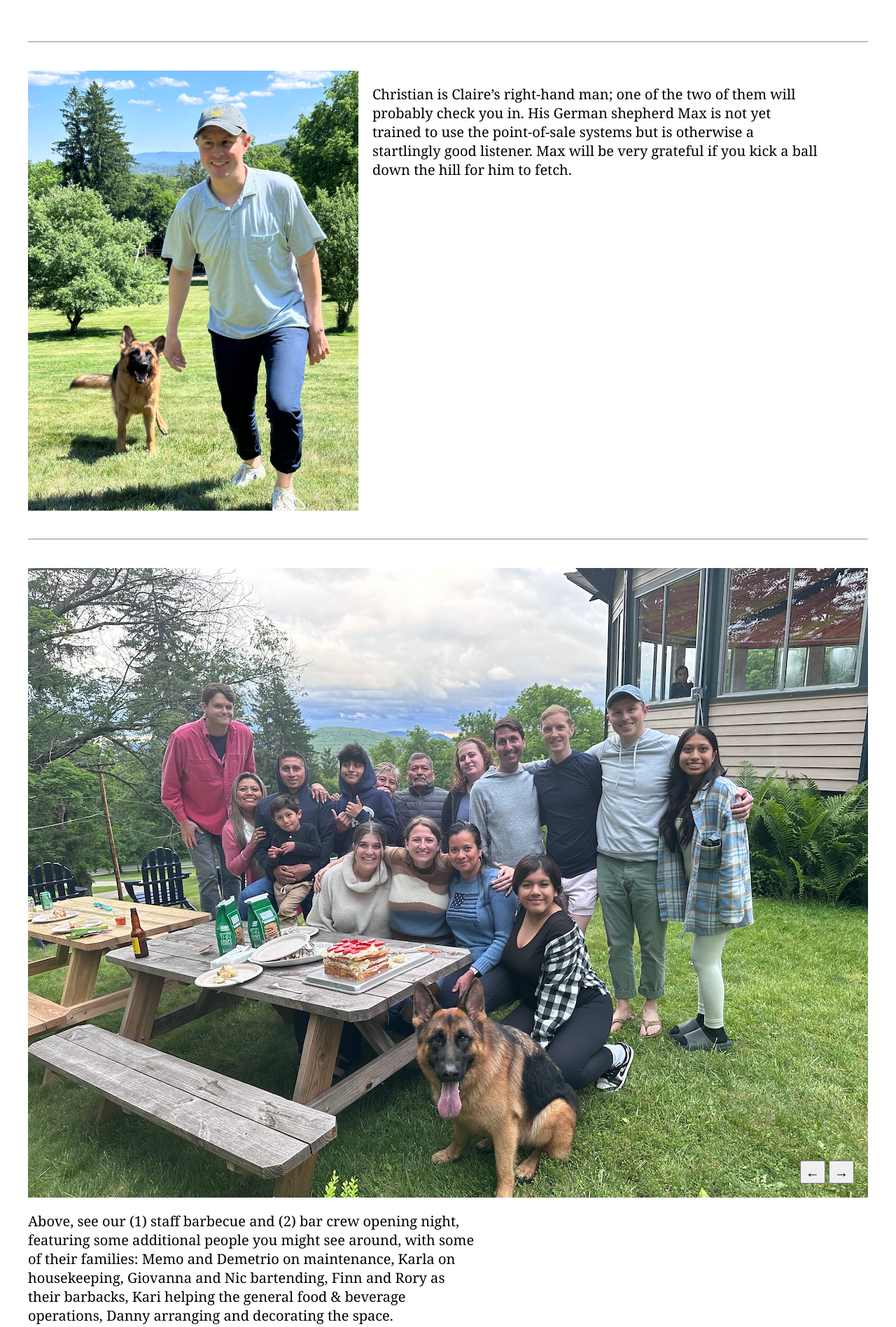
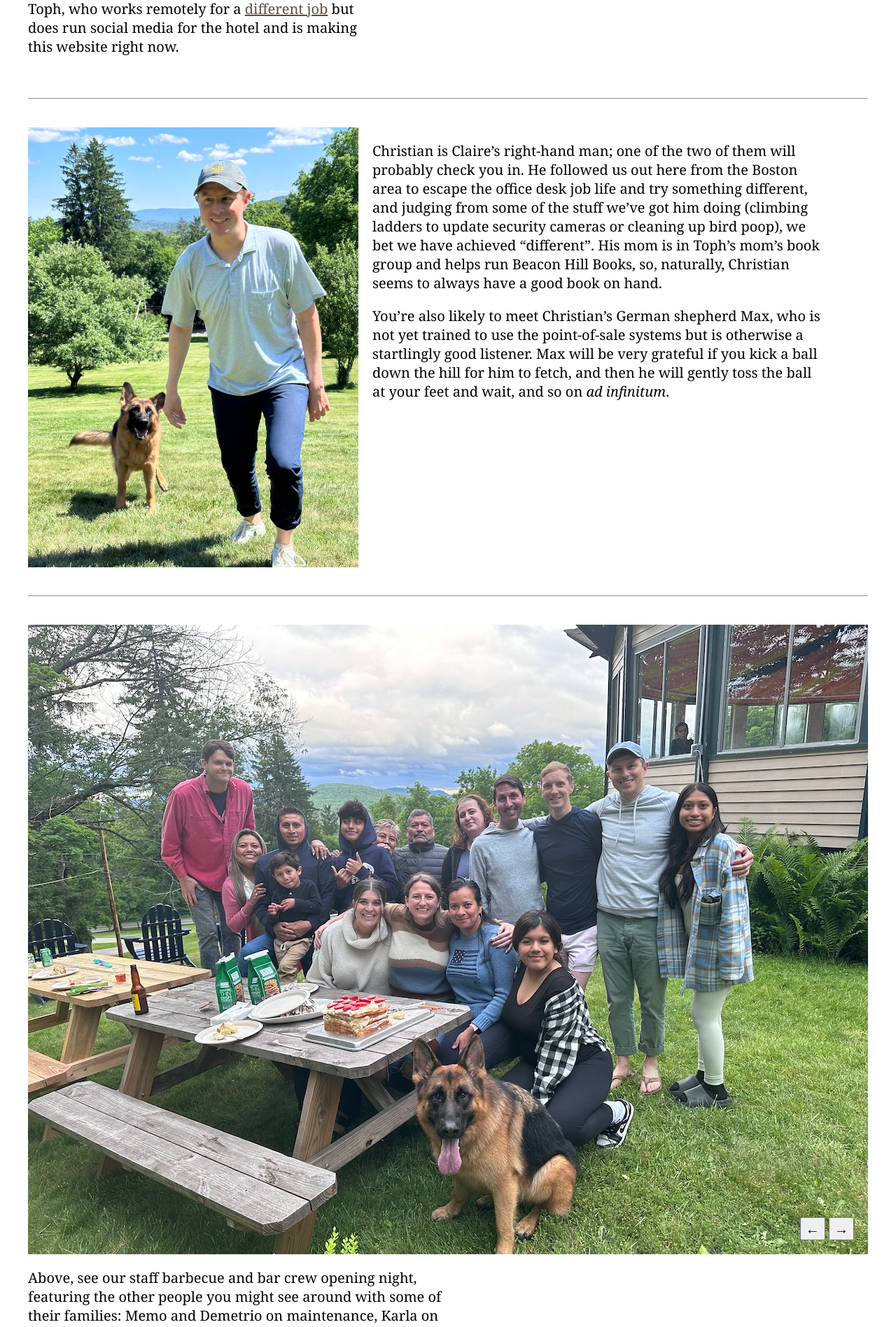
Before and after one commit to tophtucker/appletreeinn, a SvelteKit app: page /about-us in a window 1280 px wide. Shown: the part 842-2739 px from the top of the page at 70% size. Built offline with nearby package versions, Linux system fonts and the light colour scheme.

Commit message:
copy edits

```diff
--- a/src/routes/Intro.svelte
+++ b/src/routes/Intro.svelte
@@ -16,7 +16,7 @@
 			<ul>
 				<li>beautiful views & grounds,</li>
 				<li>hidden gem pool,</li>
-				<li>wood-paneled <a href="/ostrich-room">tavern</a> (open for food & drinks Wed-Sat with live music twice a week),</li>
+				<li>wood-paneled <a href="/ostrich-room">tavern</a> (open for food & drinks Wed. – Sat. with live music twice a week),</li>
 				<li>luxurious bedding, and</li>
 				<li>location walking distance to Tanglewood and Kripalu.</li>
 			</ul>
@@ -56,8 +56,8 @@
 
 	@media (max-width: 640px) {
 		.intro {
-			grid-template-columns: none;
-			grid-template-rows: 1fr 2fr;
+			display: flex;
+			flex-direction: column;
 		}
 		.intro .slideshow {
 			order: 1;
--- a/src/routes/about-us/+page.svelte
+++ b/src/routes/about-us/+page.svelte
@@ -25,13 +25,15 @@
 				For three summers in college, Claire worked at the concierge desk of the Chatham Bars Inn in
 				Cape Cod and fell in love with the industry. She loved the hours sitting at her desk in its
 				glamorous old lobby, helping guests experience the best of the area. She later interned at
-				Rosewood and then, after business school, managed hotels for Starwood. After three years
-				there, she decided she understood enough to strike out on her own, and is excited to now be
-				running a hotel end-to-end.
+				Rosewood and then, after business school, managed hotels from the corporate side for
+				Starwood. After three years there, she decided she understood enough to strike out on her
+				own, and is excited to now be in a position to run it end-to-end: build the business, craft
+				the guest experience, and introduce you to town.
 			</p>
 			<p>
-				She lives on the property with her husband, Toph, who runs social media for the hotel and is
-				making this website right now.
+				She lives on the property with her husband, Toph, who works remotely for a <a
+					href="https://observablehq.com">different job</a
+				> but does run social media for the hotel and is making this website right now.
 			</p>
 		</div>
 		<img src="./heropics/claire-toph.jpg" alt="Claire and Toph" />
@@ -41,20 +43,28 @@
 		<img src="./heropics/christian.jpg" alt="Christian and Max" style="order: 1" />
 		<div style="order: 2">
 			<p>
-				Christian is Claire’s right-hand man; one of the two of them will probably check you in. His
-				German shepherd Max is not yet trained to use the point-of-sale systems but is otherwise a
-				startlingly good listener. Max will be very grateful if you kick a ball down the hill for
-				him to fetch.
+				Christian is Claire’s right-hand man; one of the two of them will probably check you in. He
+				followed us out here from the Boston area to escape the office desk job life and try
+				something different, and judging from some of the stuff we’ve got him doing (climbing
+				ladders to update security cameras or cleaning up bird poop), we bet we have achieved
+				“different”. His mom is in Toph’s mom’s book group and helps run Beacon Hill Books, so,
+				naturally, Christian seems to always have a good book on hand.
+			</p>
+			<p>
+				You’re also likely to meet Christian’s German shepherd Max, who is not yet trained to use
+				the point-of-sale systems but is otherwise a startlingly good listener. Max will be very
+				grateful if you kick a ball down the hill for him to fetch, and then he will gently toss the
+				ball at your feet and wait, and so on <em>ad infinitum</em>.
 			</p>
 		</div>
 	</div>
 	<hr />
 	<Slideshow {pics} />
 	<p>
-		Above, see our (1) staff barbecue and (2) bar crew opening night, featuring some additional
-		people you might see around, with some of their families: Memo and Demetrio on maintenance,
-		Karla on housekeeping, Giovanna and Nic bartending, Finn and Rory as their barbacks, Kari
-		helping the general food & beverage operations, Danny arranging and decorating the space.
+		Above, see our staff barbecue and bar crew opening night, featuring the other people you might
+		see around with some of their families: Memo and Demetrio on maintenance, Karla on housekeeping,
+		Giovanna and Nic bartending, Finn and Rory as their barbacks, Kari on food and beverage
+		operations, and Danny arranging and decorating the space.
 	</p>
 </div>
 
```
